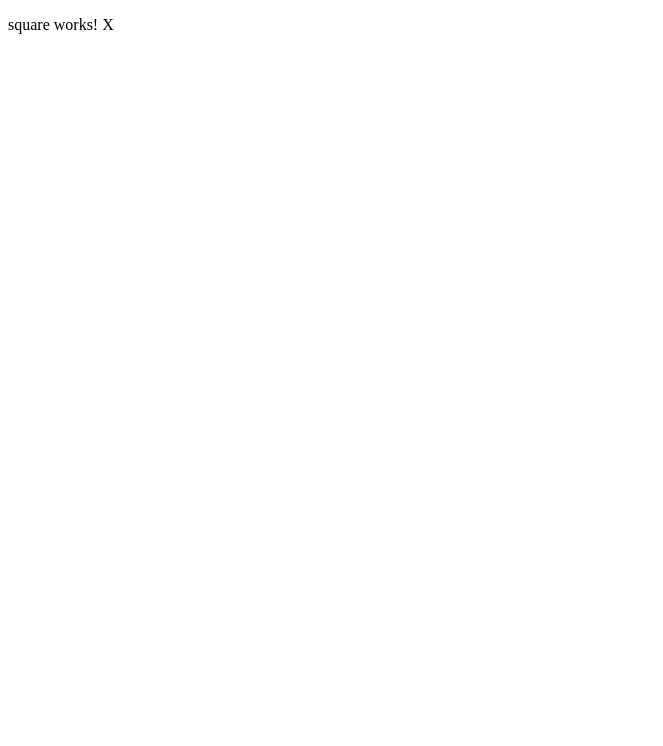
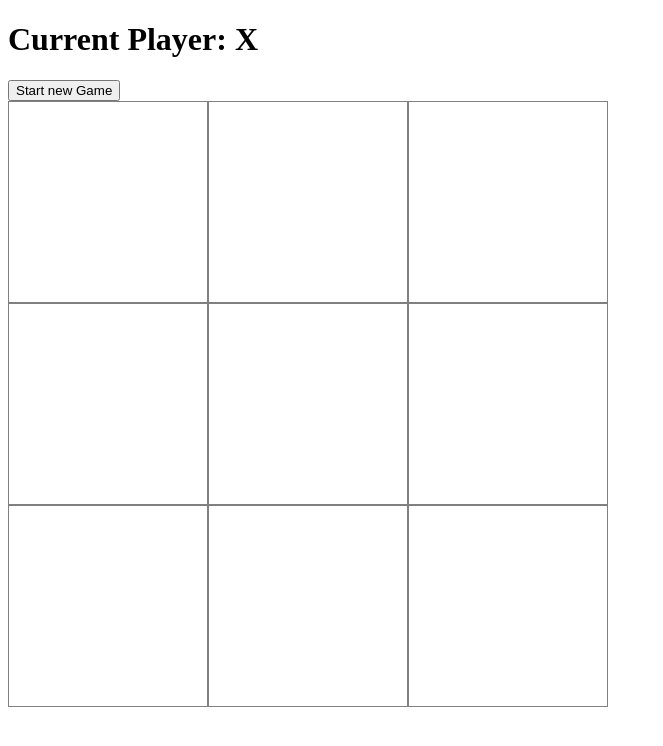
Before and after one commit to chrislemus/tic-tac-toe-angular-pwa, an Angular app: page / in a window 1280 px wide. Shown: the top 746 px of the page, without its empty margins (0-663 px from the left). Built offline with nearby package versions, Linux system fonts and the light colour scheme.

Commit message:
add sqaure component and template

```diff
--- a/src/app/app.component.html
+++ b/src/app/app.component.html
@@ -1,2 +1,2 @@
-<app-square value="X"></app-square>
+<app-board></app-board>
 <router-outlet></router-outlet>
--- a/src/app/app.module.ts
+++ b/src/app/app.module.ts
@@ -4,11 +4,13 @@ import { BrowserModule } from '@angular/platform-browser';
 import { AppRoutingModule } from './app-routing.module';
 import { AppComponent } from './app.component';
 import { SquareComponent } from './square/square.component';
+import { BoardComponent } from './board/board.component';
 
 @NgModule({
   declarations: [
     AppComponent,
-    SquareComponent
+    SquareComponent,
+    BoardComponent
   ],
   imports: [
     BrowserModule,
--- /dev/null
+++ b/src/app/board/board.component.html
@@ -0,0 +1,14 @@
+<h1>Current Player: {{ player }}</h1>
+
+<button (click)="newGame()">Start new Game</button>
+
+<h2 *ngIf="winner">Player {{ winner }} won the game!</h2>
+
+<main>
+  <app-square
+    *ngFor="let val of squares; let i = index"
+    [value]="val"
+    (click)="makeMove(i)"
+  >
+  </app-square>
+</main>
--- /dev/null
+++ b/src/app/board/board.component.scss
@@ -0,0 +1,9 @@
+main {
+  display: grid;
+  grid-template-columns: 200px 200px 200px;
+}
+
+app-square {
+  border: 1px gray solid;
+  height: 200px;
+}
--- /dev/null
+++ b/src/app/board/board.component.ts
@@ -0,0 +1,59 @@
+import { Component, OnInit } from '@angular/core';
+
+@Component({
+  selector: 'app-board',
+  templateUrl: './board.component.html',
+  styleUrls: ['./board.component.scss'],
+})
+export class BoardComponent implements OnInit {
+  squares: any[] = [];
+  xIsNext: boolean = true;
+  winner: 'X' | 'O' | null = null;
+
+  ngOnInit() {
+    this.newGame();
+  }
+
+  newGame(): void {
+    this.squares = Array(9).fill(null);
+    this.winner = null;
+    this.xIsNext = true;
+  }
+
+  get player(): 'X' | 'O' {
+    return this.xIsNext ? 'X' : 'O';
+  }
+
+  makeMove(idx: number) {
+    if (!this.squares[idx]) {
+      this.squares.splice(idx, 1, this.player);
+      this.xIsNext = !this.xIsNext;
+    }
+  }
+
+  calculateWinner() {
+    const lines = [
+      [0, 1, 2],
+      [3, 4, 5],
+      [6, 7, 8],
+      [0, 3, 6],
+      [1, 4, 7],
+      [2, 5, 8],
+      [0, 4, 8],
+      [2, 4, 6],
+    ];
+
+    for (let i = 0; i < lines.length; i++) {
+      const [a, b, c] = lines[i];
+      if (
+        this.squares[a] &&
+        this.squares[a] === this.squares[b] &&
+        this.squares[a] === this.squares[c]
+      ) {
+        return this.squares[a];
+      }
+    }
+
+    return null;
+  }
+}
--- a/src/app/square/square.component.ts
+++ b/src/app/square/square.component.ts
@@ -2,7 +2,7 @@ import { Component, Input } from '@angular/core';
 
 @Component({
   selector: 'app-square',
-  template: ` <p>square works! {{ value }}</p> `,
+  template: ` <p>{{ value }}</p> `,
   styles: [],
 })
 export class SquareComponent {
```
Also changed, not shown: 1 other file (tests, documents, lock files or other folders).
